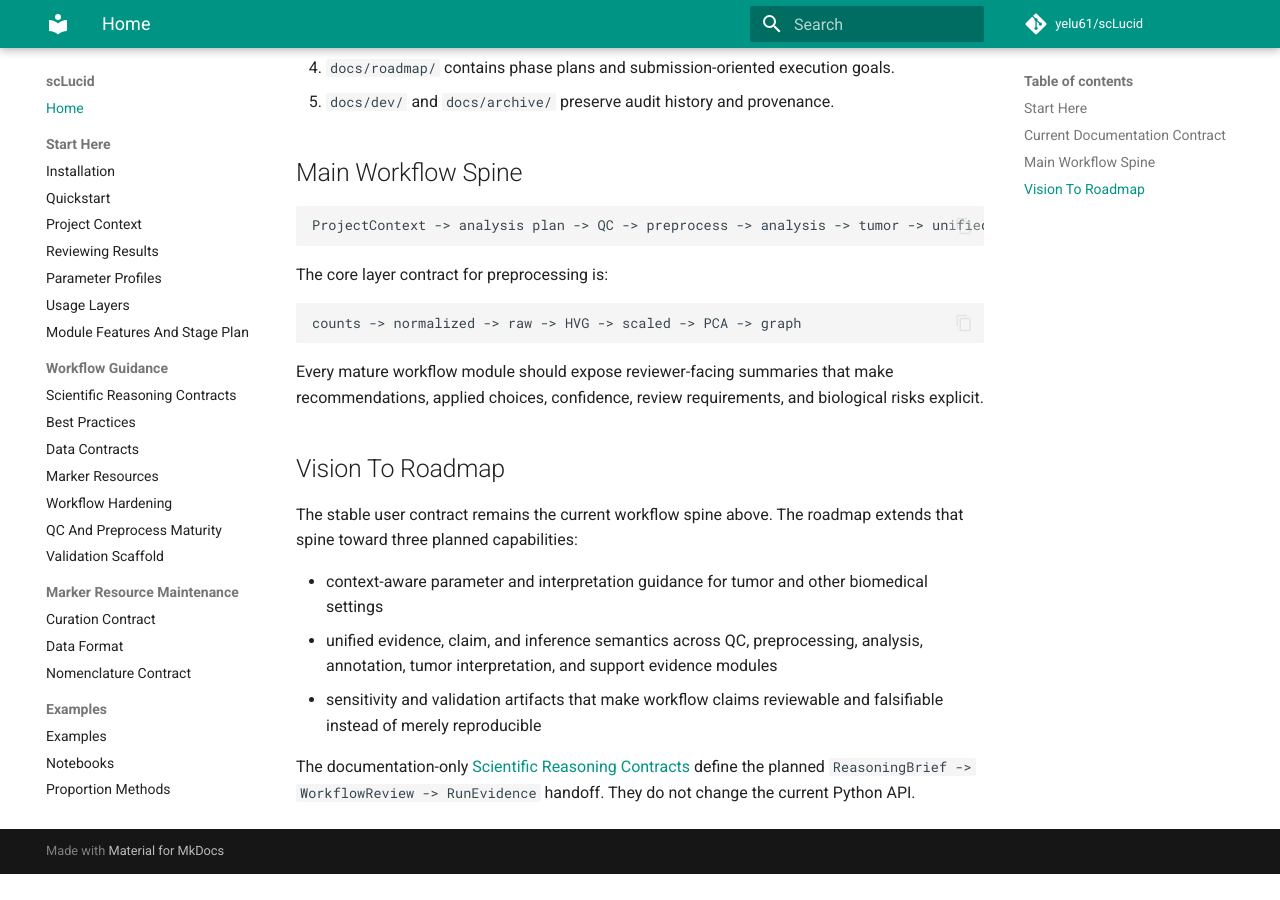
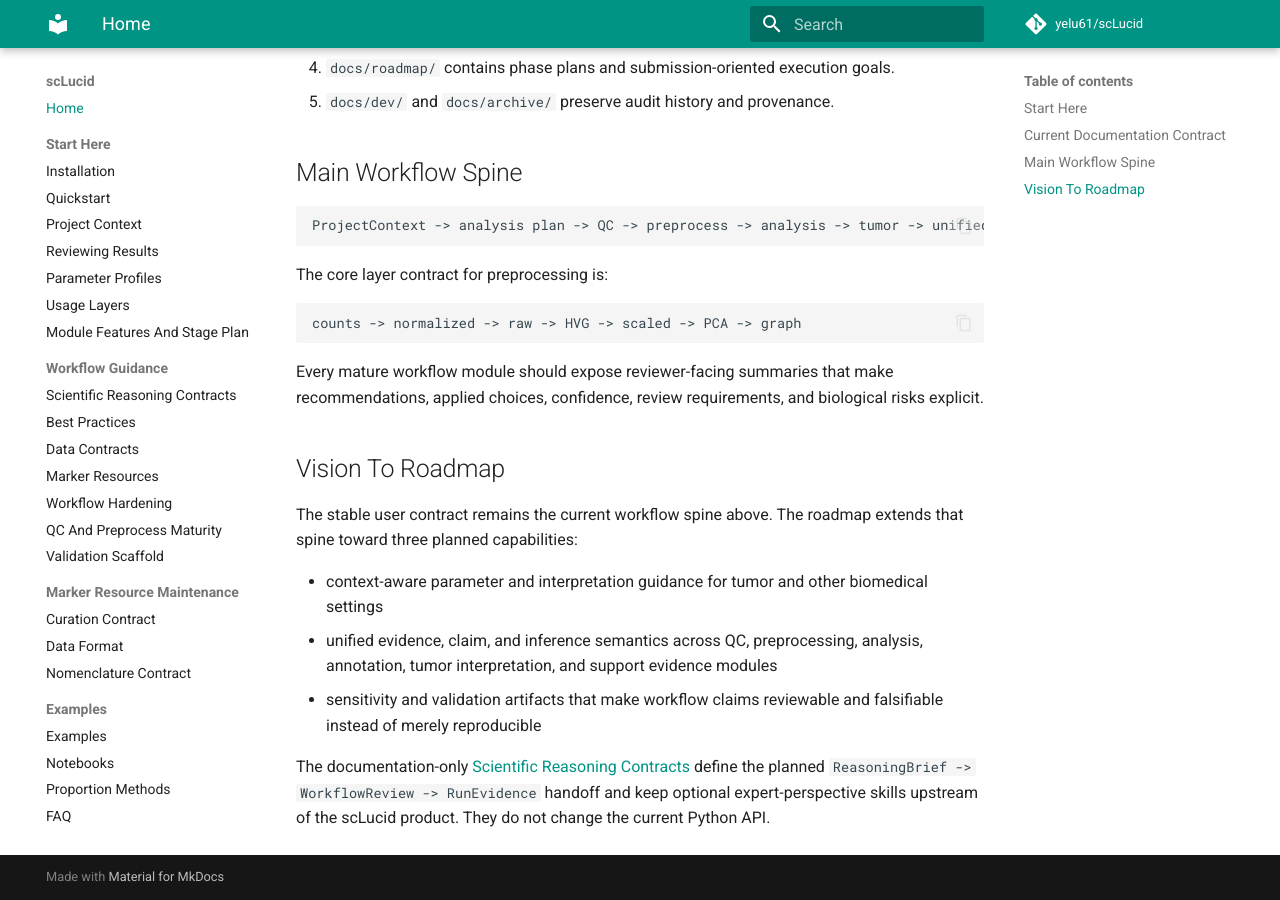
Before and after one commit to yelu61/scLucid, an MkDocs documentation site: the page built from docs/index.md, in a window 1280 px wide and 900 px high, scrolled down 930 px. Built offline with MkDocs 1.6.1 and Material for MkDocs 9.7.7, drawn with Linux system fonts in a browser that asks for light colours; comment, search, counter and statistics services are not loaded; before the commit the page ends 1804 px from its top, so only the background shows below that.

Commit message:
docs: clarify external reasoning skill boundary

```diff
--- a/docs/index.md
+++ b/docs/index.md
@@ -65,5 +65,6 @@
 
 The documentation-only
 [Scientific Reasoning Contracts](user/scientific_reasoning_contracts.md)
-define the planned `ReasoningBrief -> WorkflowReview -> RunEvidence` handoff.
+define the planned `ReasoningBrief -> WorkflowReview -> RunEvidence` handoff
+and keep optional expert-perspective skills upstream of the scLucid product.
 They do not change the current Python API.
```
Also changed, not shown: README.md (+7 -0 lines), docs/README.md (+2 -2 lines).
